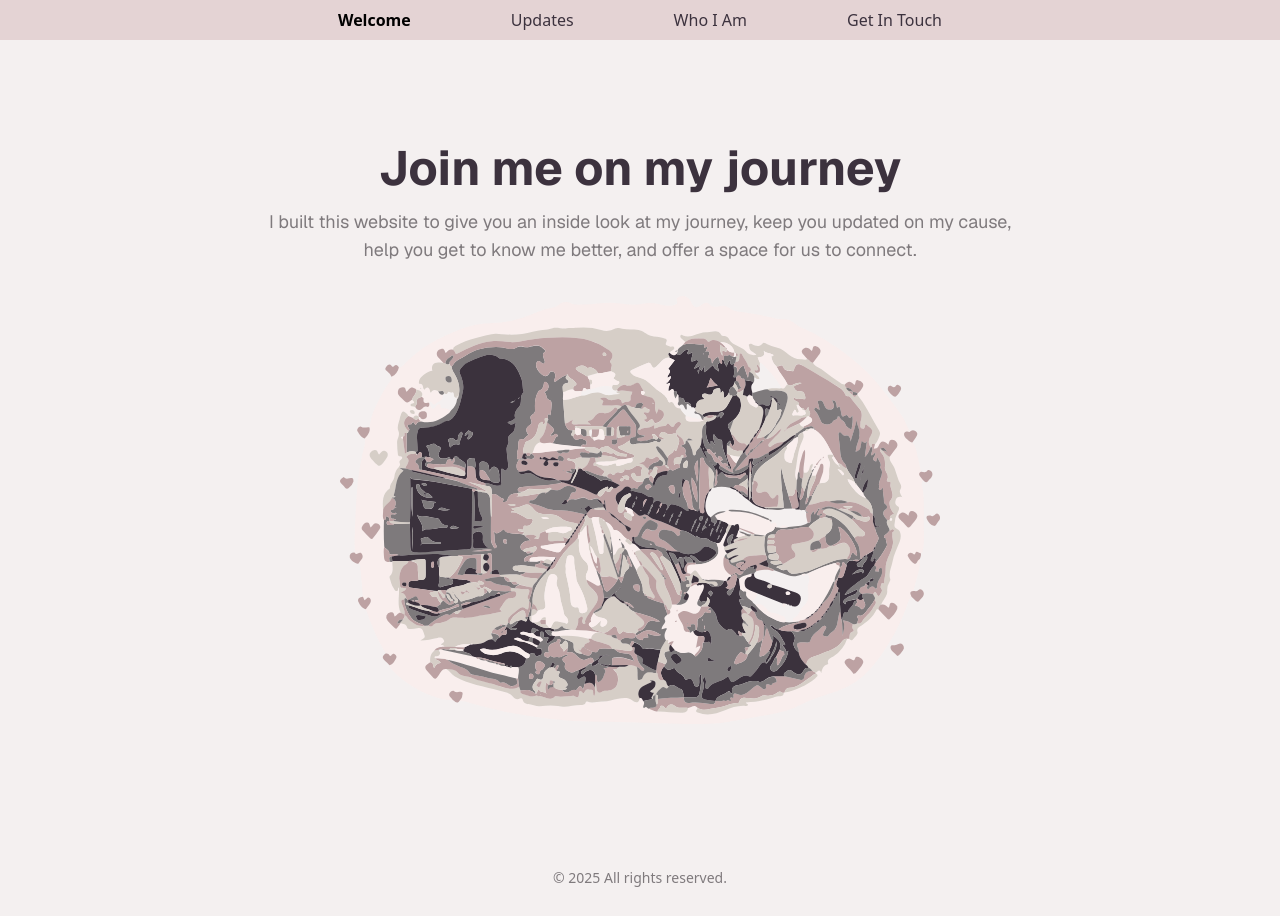
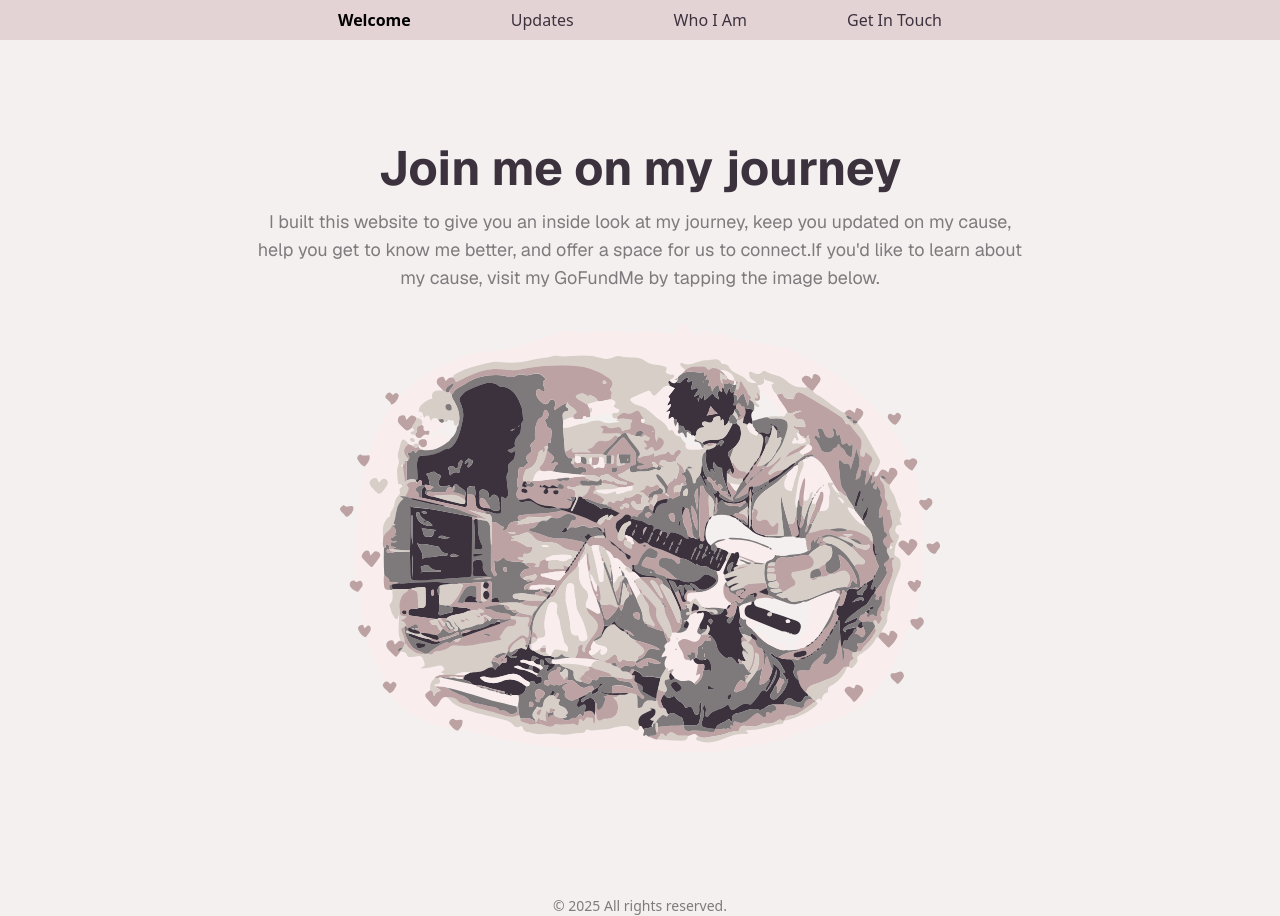
Before and after one commit to LunnS2/GoFundMe, a Next.js app: page / in a window 1280 px wide. Before the commit the page ends 888 px from the top, so only its background shows below. Built offline with nearby package versions, Linux system fonts and the light colour scheme.

Commit message:
Update text

```diff
--- a/src/app/page.tsx
+++ b/src/app/page.tsx
@@ -13,7 +13,8 @@ export default function Home() {
           <p className="text-md sm:text-lg text-tertiary max-w-3xl mx-auto">
             I built this website to give you an inside look at my journey, keep
             you updated on my cause, help you get to know me better, and offer a
-            space for us to connect.
+            space for us to connect.If you&apos;d like to learn about my cause,
+            visit my GoFundMe by tapping the image below.
           </p>
         </div>
 
```
